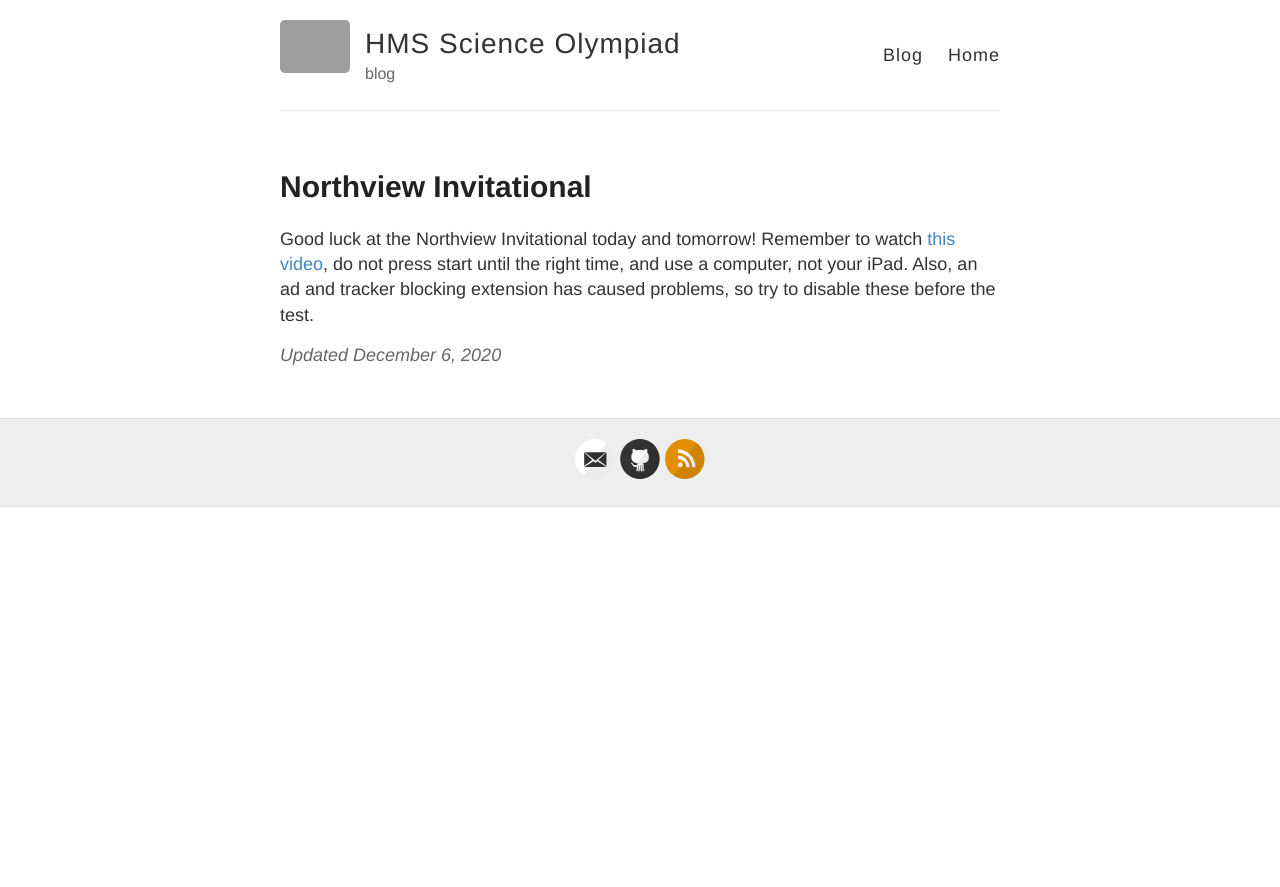
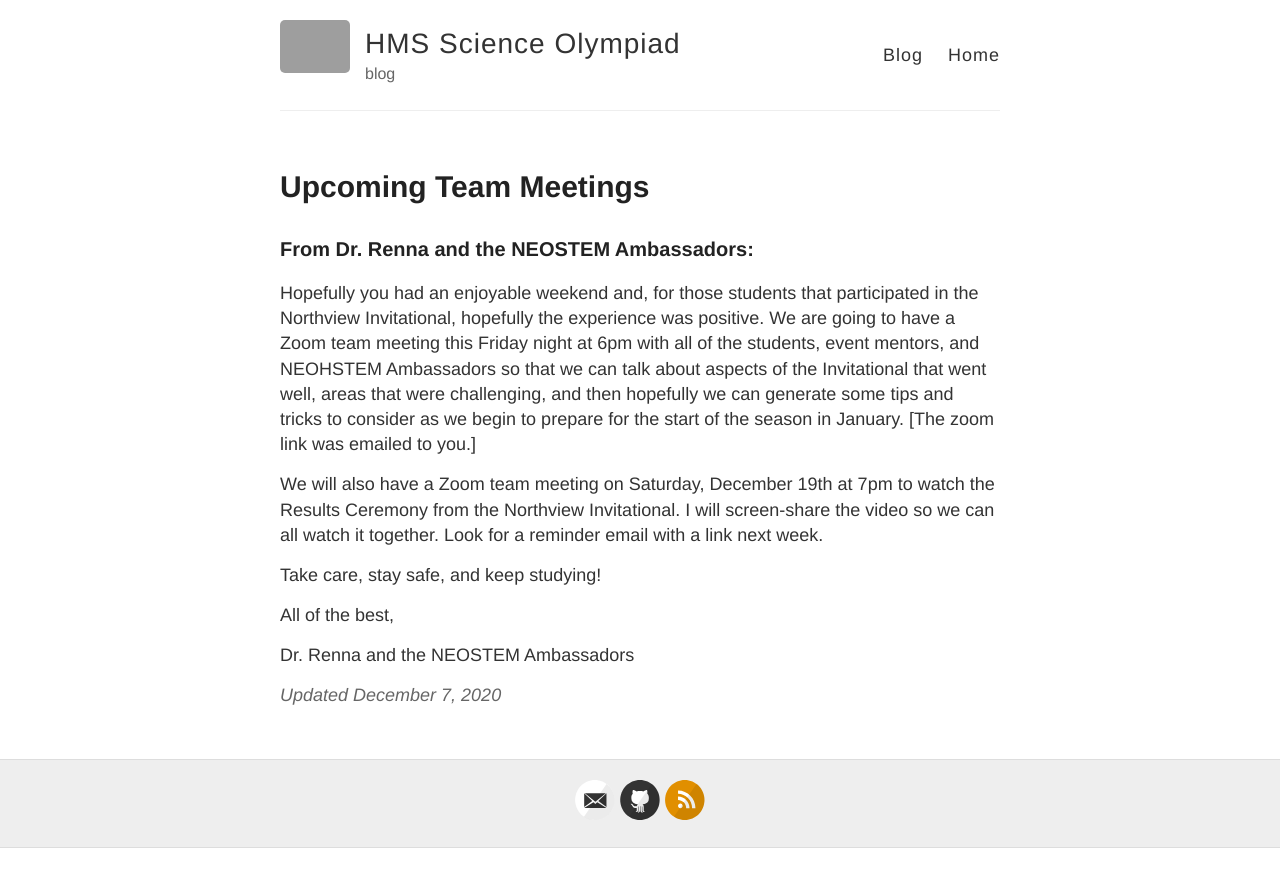
Before and after one commit to HMSSO/scioly-blog, a Jekyll site: the page built from _posts/2020-12-05-northview-invitational.markdown, in a window 1280 px wide. Shown: the top 887 px of the page. Built offline with Jekyll 4.4.1, drawn with Linux system fonts in a browser that asks for light colours; grey boxes are pictures that could not be loaded.

Commit message:
Update 2020-12-05-northview-invitational.markdown

```diff
--- a/_posts/2020-12-05-northview-invitational.markdown
+++ b/_posts/2020-12-05-northview-invitational.markdown
@@ -1,7 +1,21 @@
 ---
 layout: post
-title:  "Northview Invitational"
-date:   2020-12-06T02:03:47.875Z
+title: "Upcoming Team Meetings"
+date:   2020-12-07
 ---
+### From Dr. Renna and the NEOSTEM Ambassadors:
 
-Good luck at the Northview Invitational today and tomorrow! Remember to watch [this video](https://drive.google.com/file/d/11kKgDikx4ezhFkp7jSjvYIEEHJltepFr/view?usp=sharing), do not press start until the right time, and use a computer, not your iPad. Also, an ad and tracker blocking extension has caused problems, so try to disable these before the test.
+Hopefully you had an enjoyable weekend and, for those students that participated in the Northview Invitational, hopefully the experience was positive.  We are going to have a Zoom team meeting this Friday night at 6pm with all of the students, event mentors, and NEOHSTEM Ambassadors so that we can talk about aspects of the Invitational that went well, areas that were challenging, and then hopefully we can generate some tips and tricks to consider as we begin to prepare for the start of the season in January. [The zoom link was emailed to you.]
+
+We will also have a Zoom team meeting on Saturday, December 19th at 7pm to watch the Results Ceremony from the Northview Invitational.  I will screen-share the video so we can all watch it together.  Look for a reminder email with a link next week.
+
+
+
+Take care, stay safe, and keep studying!
+
+
+
+All of the best,
+
+
+Dr. Renna and the NEOSTEM Ambassadors
```
